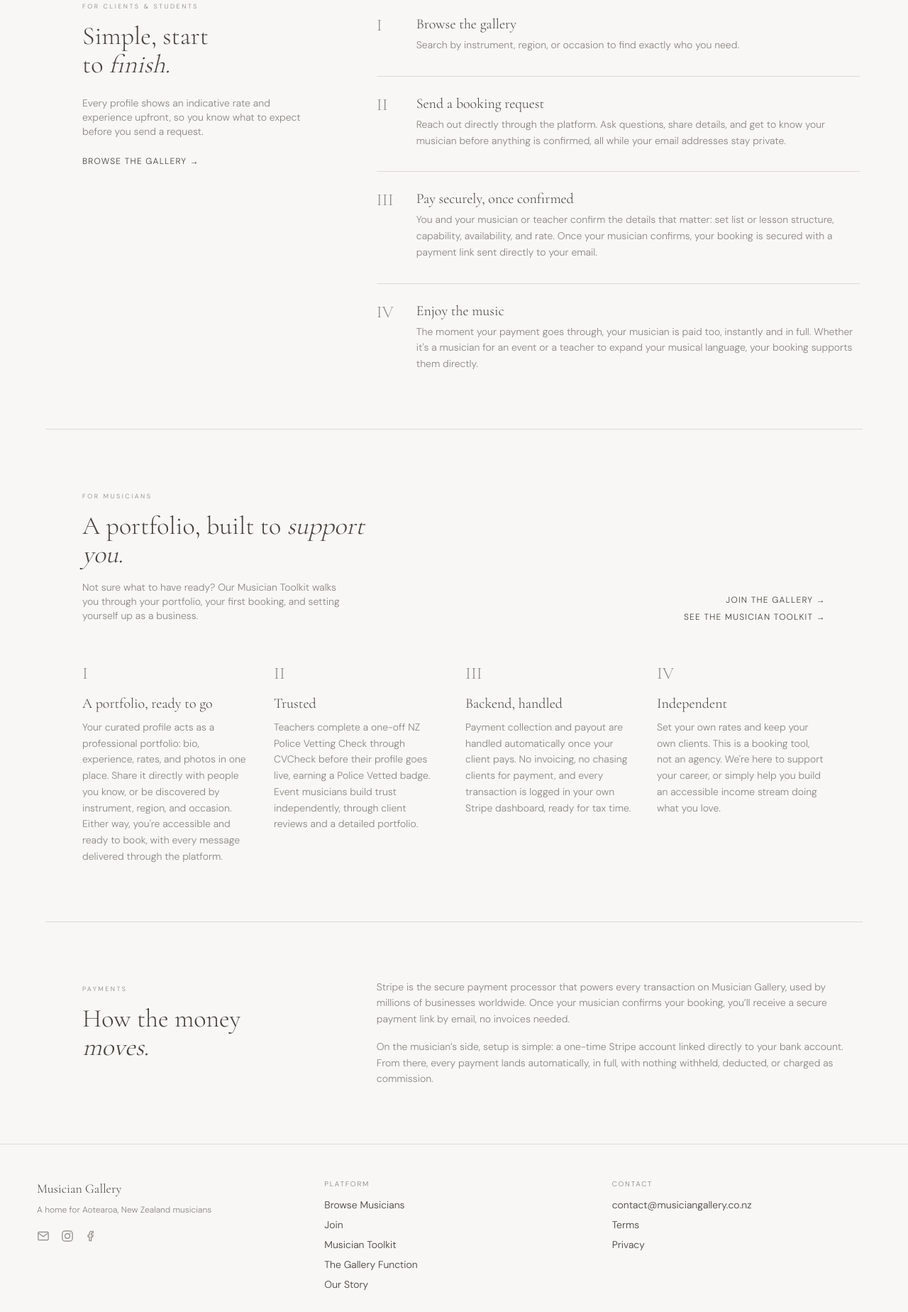
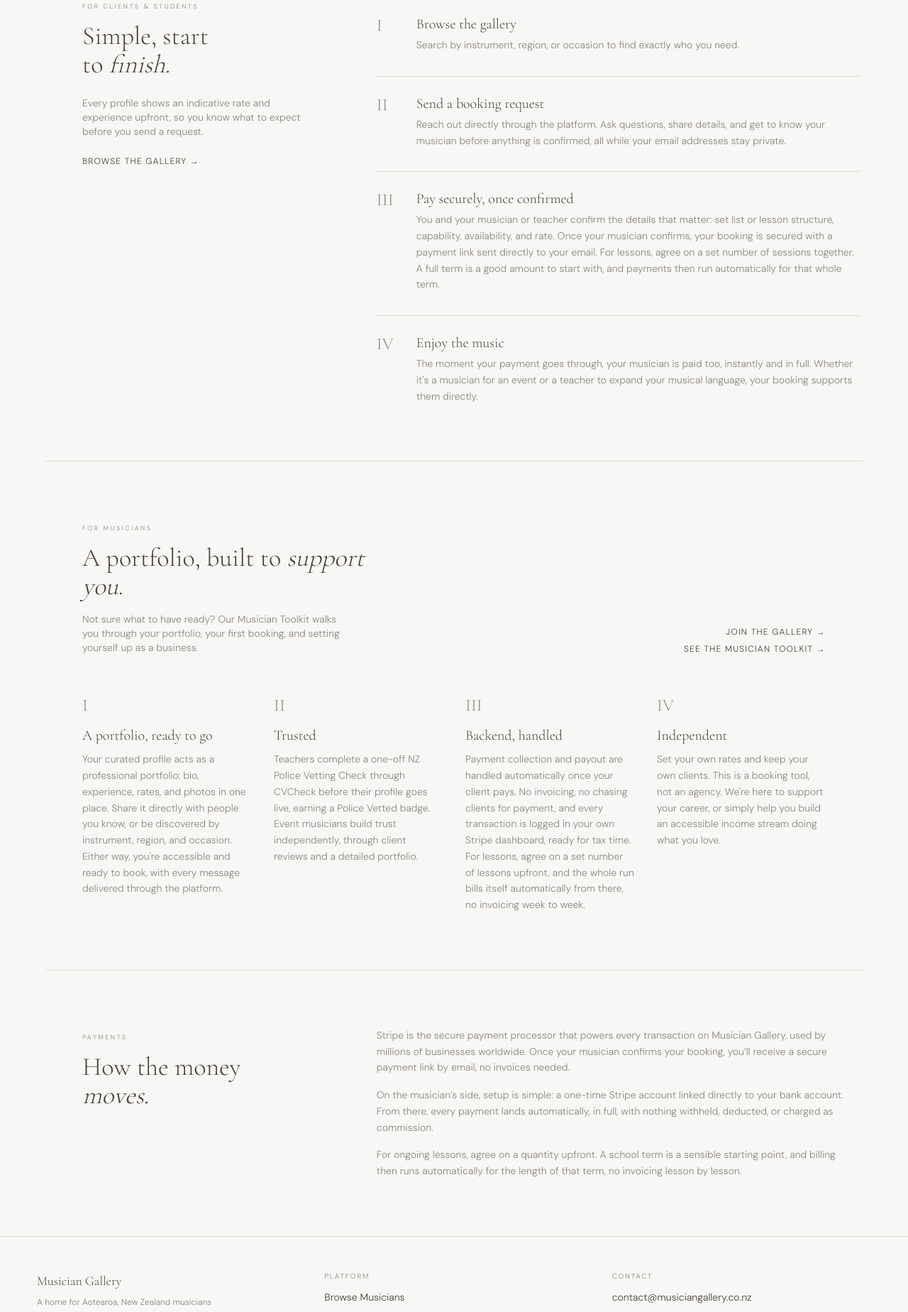
Before and after one commit to musiciangallery/Musician-Gallery, a Next.js app: page /about in a window 1280 px wide. Shown: the part 945-2793 px from the top of the page at 71% size. Built offline with nearby package versions, Linux system fonts and the light colour scheme.

Commit message:
Update page.tsx

```diff
--- a/src/app/about/page.tsx
+++ b/src/app/about/page.tsx
@@ -20,7 +20,7 @@ const clientSteps = [
   {
     n: "III",
     t: "Pay securely, once confirmed",
-    b: "You and your musician or teacher confirm the details that matter: set list or lesson structure, capability, availability, and rate. Once your musician confirms, your booking is secured with a payment link sent directly to your email.",
+    b: "You and your musician or teacher confirm the details that matter: set list or lesson structure, capability, availability, and rate. Once your musician confirms, your booking is secured with a payment link sent directly to your email. For lessons, agree on a set number of sessions together. A full term is a good amount to start with, and payments then run automatically for that whole term.",
   },
   {
     n: "IV",
@@ -43,7 +43,7 @@ const musicianPillars = [
   {
     n: "III",
     t: "Backend, handled",
-    b: "Payment collection and payout are handled automatically once your client pays. No invoicing, no chasing clients for payment, and every transaction is logged in your own Stripe dashboard, ready for tax time.",
+    b: "Payment collection and payout are handled automatically once your client pays. No invoicing, no chasing clients for payment, and every transaction is logged in your own Stripe dashboard, ready for tax time. For lessons, agree on a set number of lessons upfront, and the whole run bills itself automatically from there, no invoicing week to week.",
   },
   {
     n: "IV",
@@ -195,6 +195,12 @@ export default function AboutPage() {
             there, every payment lands automatically, in full, with
             nothing withheld, deducted, or charged as commission.
           </p>
+          <p className="text-sm text-mid leading-relaxed">
+            For ongoing lessons, agree on a quantity upfront. A school
+            term is a sensible starting point, and billing then runs
+            automatically for the length of that term, no invoicing
+            lesson by lesson.
+          </p>
         </div>
       </section>
     </div>
```
